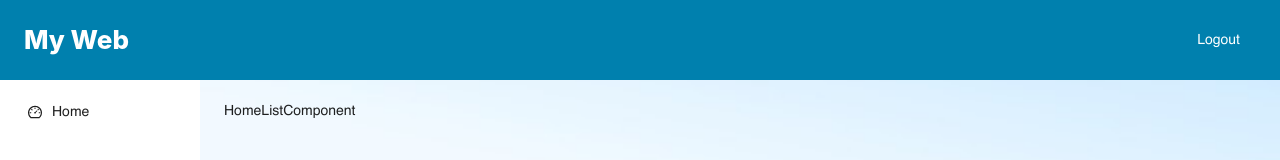
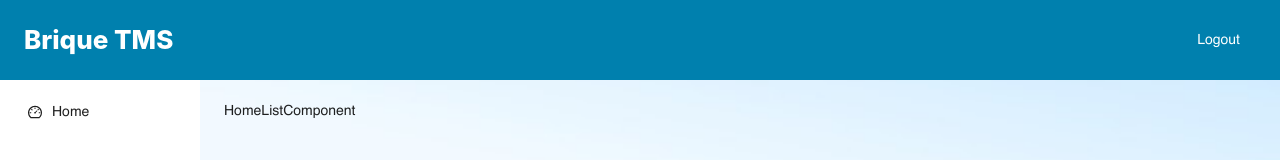
Before and after one commit to renobias/brique-tms-fe, a React (Create React App) app: page /login in a window 1280 px wide. Both pictures are taken after typing "name@example.com", "Sample123" into the empty fields and a click on the button "Sign in". Shown: the top 160 px of the page. Built offline with nearby package versions, Linux system fonts and the light colour scheme.

Commit message:
header wording bri tms

```diff
--- a/src/components/layout/HomeLayout/header.js
+++ b/src/components/layout/HomeLayout/header.js
@@ -51,7 +51,7 @@ export const Header = () => {
             navigate("/home", { replace: true });
           }}
         >
-          My Web
+          Brique TMS
         </div>
         <div style={wrapperMenuHeaderStyles}>
           <Space align="center">
```
